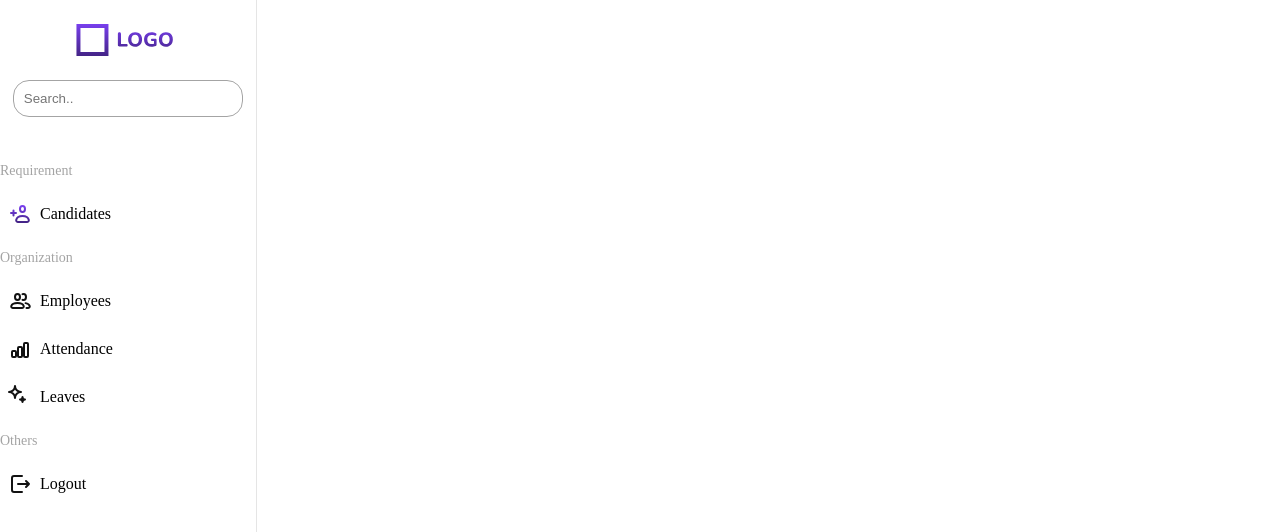
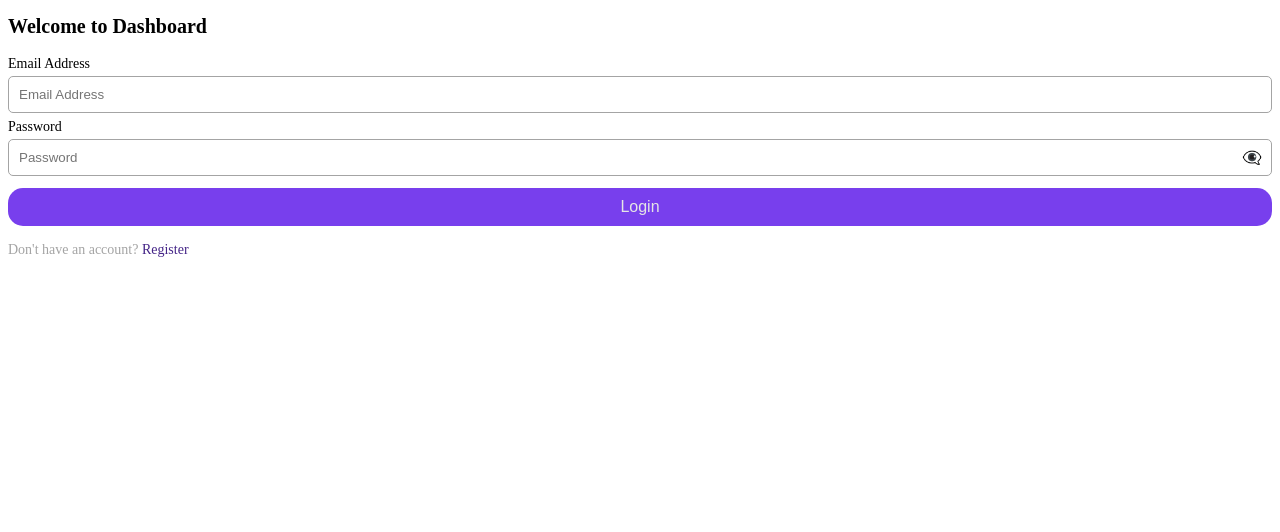
Before and after one commit to LovelySehotra/hr-crm, a React (Vite) app in the folder hr-client/: page /login in a window 1280 px wide. Shown: the top 532 px of the page. Built offline with nearby package versions, Linux system fonts and the light colour scheme.

Commit message:
add login form

```diff
--- a/hr-client/src/App.jsx
+++ b/hr-client/src/App.jsx
@@ -1,19 +1,20 @@
 
+import { Route, Routes } from 'react-router-dom'
 import './App.css'
 import { Button } from './components'
 import Input from './components/Input/Input'
 import Sidebar from './components/SideBar/SideBar'
 import Typography from './components/Typography/Typography'
+import LoginForm from './features/LoginForm/LoginForm'
 
 function App() {
   return (
     <>
-    <Sidebar/>
-      {/* <Button>Login</Button>
-      <Input label id="emailInput" labelText="Email Address" placeholder="email@example.com"/>
-
-      <Typography type="caption">Welcome to Dashboard</Typography>
-      <Input label labelText="Password" id="password" type="password" /> */}
+    <div>
+      <Routes>
+        <Route path='/login' element={<LoginForm/>}/>
+      </Routes>
+    </div>
 
     </>
   )
--- a/hr-client/src/components/Button/Button.jsx
+++ b/hr-client/src/components/Button/Button.jsx
@@ -1,8 +1,8 @@
 import React from 'react'
 import "./Button.css"
-const Button = ({ children, bgcolor }) => {
+const Button = ({ children, bgcolor,onSubmit }) => {
     return (
-        <button className='button' style={{ backgroundColor: bgcolor ? bgcolor : "var(--primary-100)" }}>
+        <button onSubmit={onSubmit} className='button' style={{ backgroundColor: bgcolor ? bgcolor : "var(--primary-100)" }}>
             {children}
         </button>
     )
--- a/hr-client/src/components/Input/Input.jsx
+++ b/hr-client/src/components/Input/Input.jsx
@@ -9,7 +9,7 @@ const Input = ({ label, labelText, id, type, value, onChange, placeholder, requi
         <div className='inputBox'>
             {label && <label htmlFor={id} className='labelClass'  >{labelText}</label>}
             <input
-
+                id={id}
                 type={type === 'password' && showPassword ? 'text' : type}
                 value={value}
                 onChange={onChange}
--- /dev/null
+++ b/hr-client/src/features/LoginForm/LoginForm.css
@@ -0,0 +1,7 @@
+.loginButton{
+    margin-block: 0.5rem;
+}
+.registerLabel {
+    text-decoration: none;
+    color: var(--primary-200);
+}
--- /dev/null
+++ b/hr-client/src/features/LoginForm/LoginForm.jsx
@@ -0,0 +1,80 @@
+import React, { useState } from 'react';
+import './LoginForm.css'; // You can style the form with CSS
+import { Button, Input } from '../../components';
+import Typography from '../../components/Typography/Typography';
+import { Link } from 'react-router-dom';
+
+const LoginForm = () => {
+    const [email, setEmail] = useState('');
+    const [password, setPassword] = useState('');
+    const [error, setError] = useState('');
+
+    const handleSubmit = (e) => {
+        e.preventDefault();
+
+        // Basic validation
+        if (!email || !password) {
+            setError('Please fill in both fields');
+            return;
+        }
+        // Clear any previous error messages
+        setError('');
+
+        // Simulate API login request (replace this with your actual API call)
+        const loginData = { email, password };
+        console.log('Logging in with:', loginData);
+
+        // Example: Call your login API and handle response
+        // fetch('your-login-endpoint', {
+        //   method: 'POST',
+        //   headers: { 'Content-Type': 'application/json' },
+        //   body: JSON.stringify(loginData)
+        // })
+        // .then(response => response.json())
+        // .then(data => {
+        //   // Handle successful login (redirect, store tokens, etc.)
+        // })
+        // .catch(error => {
+        //   // Handle errors (wrong credentials, server issues, etc.)
+        //   setError('Failed to login');
+        // });
+    };
+
+    return (
+        <div className="login-form-container">
+           <Typography>Welcome to Dashboard</Typography>
+            <form onSubmit={handleSubmit} className="login-form">
+                <Input
+                    label
+                    type="text"
+                     id="email"
+                    labelText="Email Address"
+                    placeholder="Email Address"
+                    onChange={(e) => setEmail(e.target.value)}
+                    value={email}
+                />
+
+                <Input
+                    label
+                    labelText="Password"
+                    type="password"
+                    id="password"
+                    placeholder="Password"
+                    onChange={(e) => setPassword(e.target.value)}
+                    value={password}
+                />
+
+                {error && <div className="error">{error}</div>}
+            <div className='loginButton'>
+
+               <Button onSubmit={handleSubmit}>Login</Button>
+            </div>
+            </form>
+        <div>
+            <Typography type="caption">Don't have an account? <Link className='registerLabel' >Register</Link></Typography>
+        </div>
+        </div>
+    );
+};
+
+export default LoginForm;
```
Also changed, not shown: 1 other file (tests, documents, lock files or other folders).
